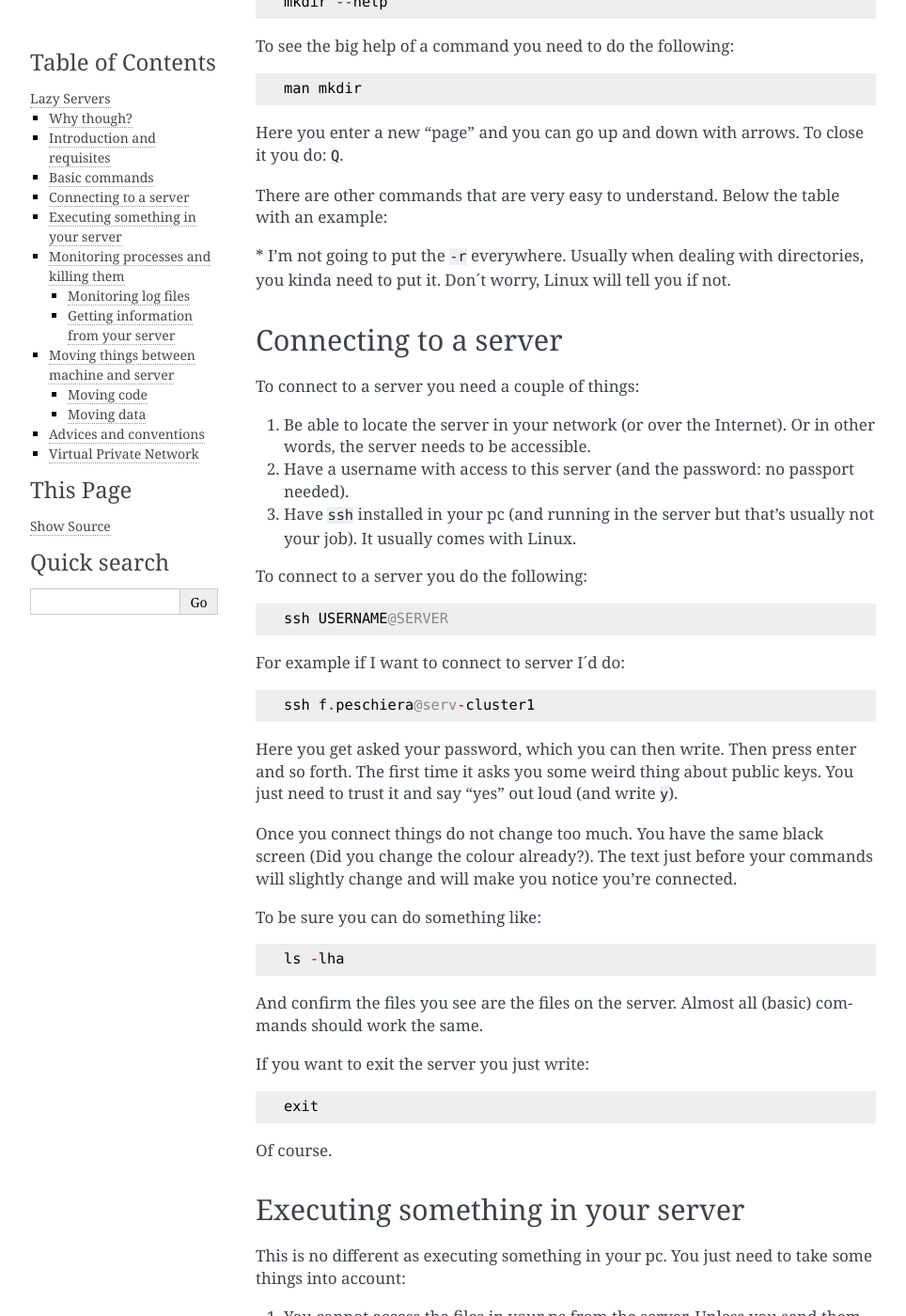
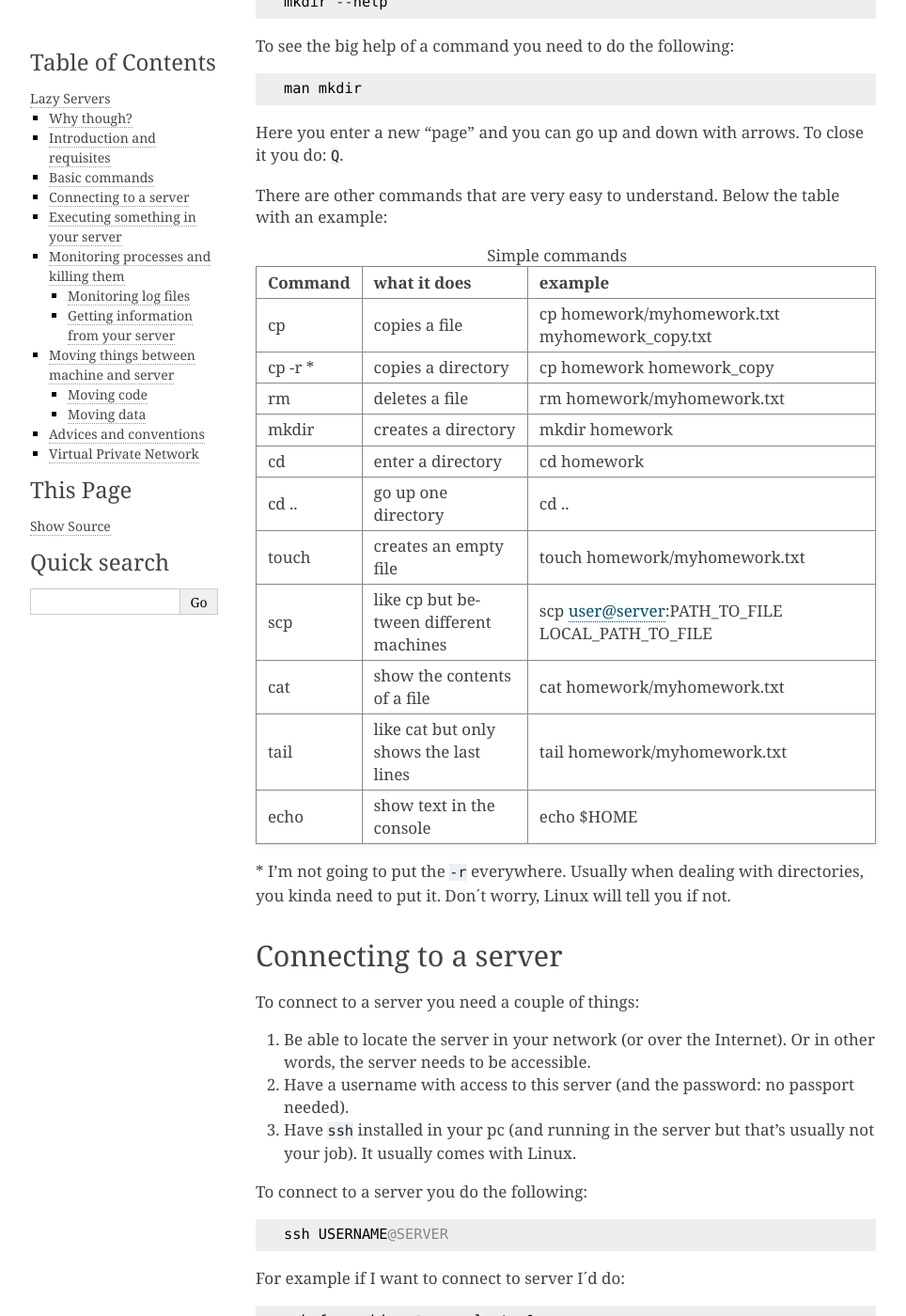
Before and after one commit to pchtsp/best_practices, a Sphinx documentation site: the page built from source/lazy_servers.rst, in a window 1280 px wide and 1400 px high, scrolled down 1358 px. Shown: the whole window at 94% size, without its empty margins (148-1112 px from the left). Built offline with Sphinx 7.4.7, drawn with Linux system fonts in a browser that asks for light colours; some of the changed text lies outside the part shown.

Commit message:
added custom freeze, and tables to linux commands

```diff
--- a/source/lazy_servers.rst
+++ b/source/lazy_servers.rst
@@ -30,7 +30,7 @@ Basic commands
 
 So, if you want to create a new directory that is named 'homework' you do::
 
-	mkdir homework
+    mkdir homework
 
 Now if we do ``ls`` (or the shortcut for the *really lazy* ``l``) we'll see the folder::
 
@@ -56,19 +56,10 @@ Here you enter a new "page" and you can go up and down with arrows. To close it
 
 There are other commands that are very easy to understand. Below the table with an example:
 
-.. Command | what it does | example
-.. ------ | ------ | ------
-.. cp | copies a file  | cp homework/myhomework.txt myhomework_copy.txt
-.. cp -r \* | copies a  directory | cp homework homework_copy
-.. rm | deletes a file | rm homework/myhomework.txt
-.. mkdir | creates a directory | mkdir homework
-.. cd | enter a directory | cd homework
-.. cd .. | go up one directory | cd ..
-.. touch | creates an empty file | touch homework/myhomework.txt
-.. scp | like cp but between different machines | scp user@server:PATH_TO_FILE LOCAL_PATH_TO_FILE
-.. cat | show the contents of a file | cat homework/myhomework.txt
-.. tail | like cat but only shows the last lines | tail homework/myhomework.txt
-.. echo | show text in the console | echo $HOME
+.. csv-table:: Simple commands
+   :file: table_commands.csv
+   :widths: 10, 30, 60
+   :header-rows: 1
 
 \* I'm not going to put the ``-r`` everywhere. Usually when dealing with directories, you kinda need to put it. Don´t worry, Linux will tell you if not.
 
@@ -139,9 +130,13 @@ Then you can check you wrote it correctly::
 
 **If you want to avoid blocking the terminal window with your script**. Imagine you execute you script in the server but you want to go home. You don't want to leave your machine on. Or you don't want to risk the connection to the server to break. Or you just want to use the terminal to do other things (like execute more scripts). You just need to add ``&`` at the end of the script::
 
-    python script.py &
+    nohup python script.py &
 
 This will create a process id (and will show the number to you). This number is important! In case you want to later stop the process, for example. Because the ``Ctrl + C`` doesn't work any more! To do this see section *Monitoring processes and killing them*.
+
+Combining both of the last things, you get the following standard way to execute something and recover the console::
+
+    nohup python script.py > homework/myhomework.txt &
 
 Monitoring processes and killing them
 ************************************************
--- /dev/null
+++ b/source/table_commands.csv
@@ -0,0 +1,12 @@
+Command, what it does, example
+cp, copies a file, cp homework/myhomework.txt myhomework_copy.txt
+cp -r \*, copies a directory, cp homework homework_copy
+rm, deletes a file, rm homework/myhomework.txt
+mkdir, creates a directory, mkdir homework
+cd, enter a directory, cd homework
+cd .., go up one directory, cd ..
+touch, creates an empty file, touch homework/myhomework.txt
+scp, like cp but between different machines, scp user@server:PATH_TO_FILE LOCAL_PATH_TO_FILE
+cat, show the contents of a file, cat homework/myhomework.txt
+tail, like cat but only shows the last lines, tail homework/myhomework.txt
+echo, show text in the console, echo $HOME
```
Also changed, not shown: 1 other file.
